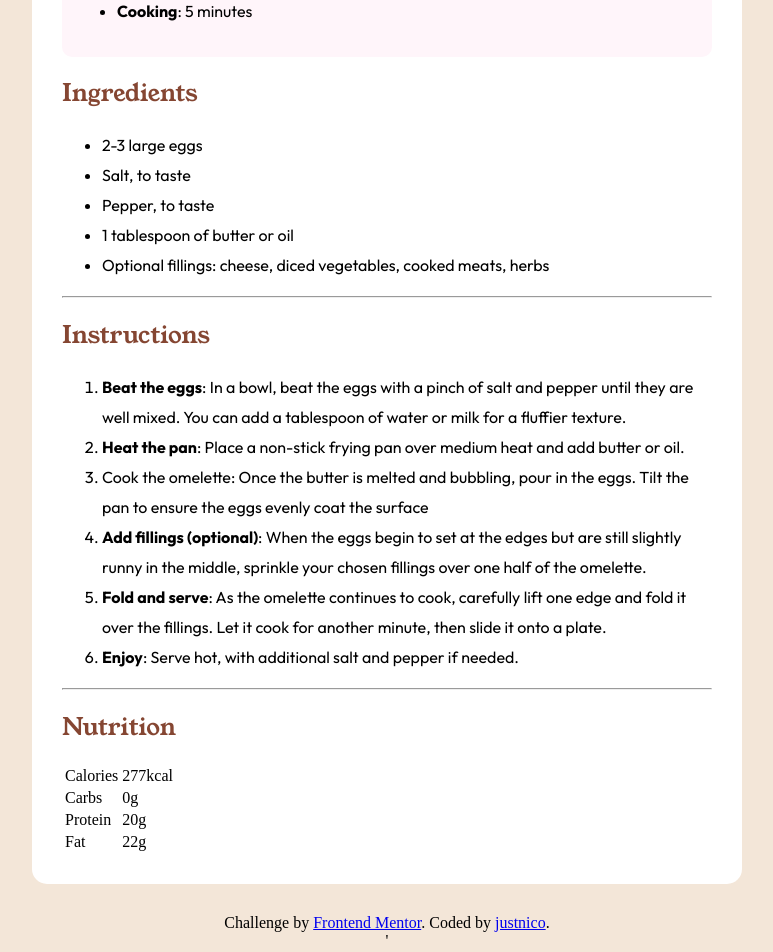
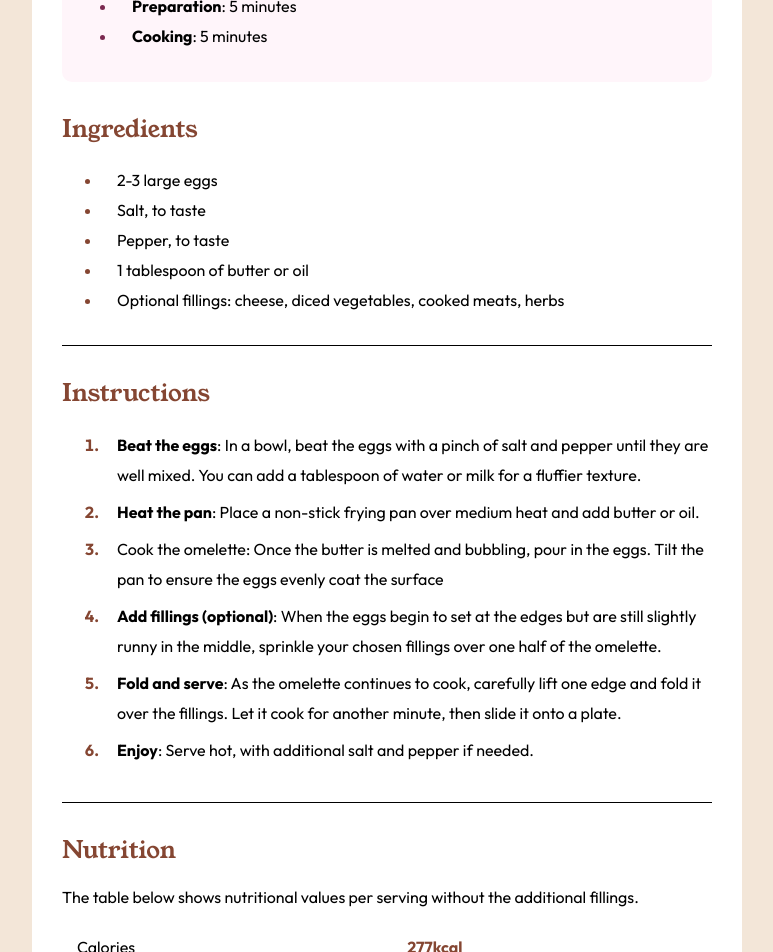
Before and after one commit to justnico69/simple-recipe-frontend, a plain HTML site: page index.html in a window 1280 px wide. Shown: the part 640-1592 px from the top of the page, without its empty margins (253-1026 px from the left). Drawn offline with Linux system fonts and the light colour scheme.

Commit message:
style and chore: Styled the Table to copy the desired design with HTML,CSS. And modified the Readme.

```diff
--- a/index.html
+++ b/index.html
@@ -33,7 +33,7 @@
       max-width: 650px;
       background-color: white;
       padding: 30px;
-      margin: 30px;
+      margin: 35px;
     }
 
     .img-egg{
@@ -44,6 +44,7 @@
     header p {
       font-family: 'Outfit';
       font-size: 16px;
+      line-height: 23px;
     }
 
     header h1 {
@@ -55,15 +56,25 @@
       background-color: hsl(330, 100%, 98%);
       padding: 15px;
       border-radius: 10px;
+      margin-top: 30px;
+      margin-bottom: 30px;
     }
+
     .preparation h3 {
       color: hsl(332, 51%, 32%);
       font-family: 'Outfit';
     }
+
     .preparation ul{
       line-height: 30px;
       font-family: 'Outfit';
     }
+    .preparation ul li {
+      padding-left: 15px;
+    }
+     .preparation ul li::marker {
+      color: hsl(332, 51%, 32%);
+     }
 
     .ingredients h2 {
       font-family: 'Young Serif';
@@ -76,15 +87,34 @@
       font-family: 'Outfit';
     }
 
+    .ingredients ul li {
+      padding-left: 15px;
+    }
+
+    .ingredients ul li::marker {
+      color: hsl(14,45%,36%);
+    }
+
 
     .instructions h2 {
       font-weight: 550;
       font-family: 'Young Serif';
       color: hsl(14, 45%, 36%)
     }
+
     .instructions ol {
       font-family: 'Outfit';
       line-height: 30px;
+    }
+
+    .instructions ol li::marker {
+      color: hsl(14, 45%, 36%);
+      font-weight: bold;
+    }
+
+    .instructions ol li {
+      padding-left: 15px;
+      padding-bottom: 7px;
     }
 
 
@@ -92,6 +122,42 @@
       font-weight: 550;
       font-family: 'Young Serif';
       color: hsl(14, 45%, 36%);
+    }
+
+    .nutrition-table p {
+      font-family: 'Outfit';
+      margin-bottom: 15px;
+    }
+
+    .nutrition-table table tr:last-child td {
+      border-bottom: none;
+    }
+
+    .nutrition-table table tr td:last-child {
+      color: hsl(14, 45%, 36%);
+      font-weight: 700;
+    }
+
+    .nutrition-table table tr td:first-child {
+      font-weight: 400;
+    }
+
+    .nutrition-table table tr td {
+      font-family: 'Outfit';
+      padding: 15px ;
+      border-bottom: 1px solid;
+    }
+
+    .nutrition-table table {
+      width: 100%;
+      border-collapse: collapse;
+    }
+
+    hr{
+    height: 0;
+    border: none;
+    border-top: 0.5px solid;
+    margin: 30px 0;
     }
 
     footer{
@@ -149,11 +215,11 @@
     <li><strong>Enjoy</strong>: Serve hot, with additional salt and pepper if needed.</li>
   </ol>
   </section>
-
-  <hr>
+  <hr >
 
   <section class="nutrition-table" >
     <h2>Nutrition</h2>
+    <p>The table below shows nutritional values per serving without the additional fillings.</p>
     <table>
       <tbody>
       <tr>
@@ -181,8 +247,8 @@
   </main>
 
   <footer class="attribution">
-    Challenge by <a href="https://www.frontendmentor.io?ref=challenge">Frontend Mentor</a>.
-    Coded by <a href="#">justnico</a>.
+    Challenge by <a href="https://www.frontendmentor.io?ref=challenge">Frontend Mentor</a>
+    Coded by <a href="#">justnico</a>
   </footer>
 </body>
-</html>'
+</html>
```
Also changed, not shown: solution1.png (added), solution2.png (added), 2 other files.
